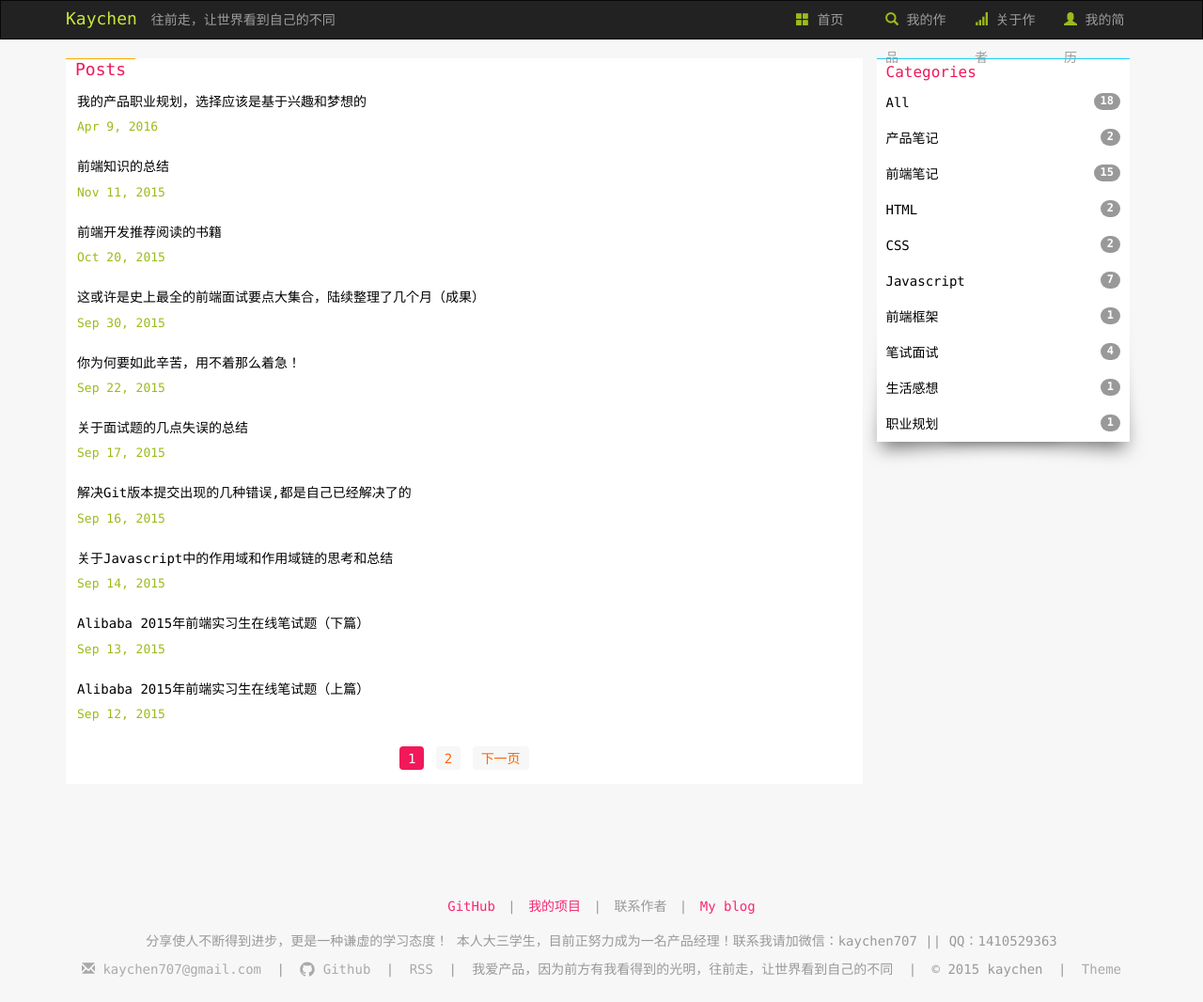
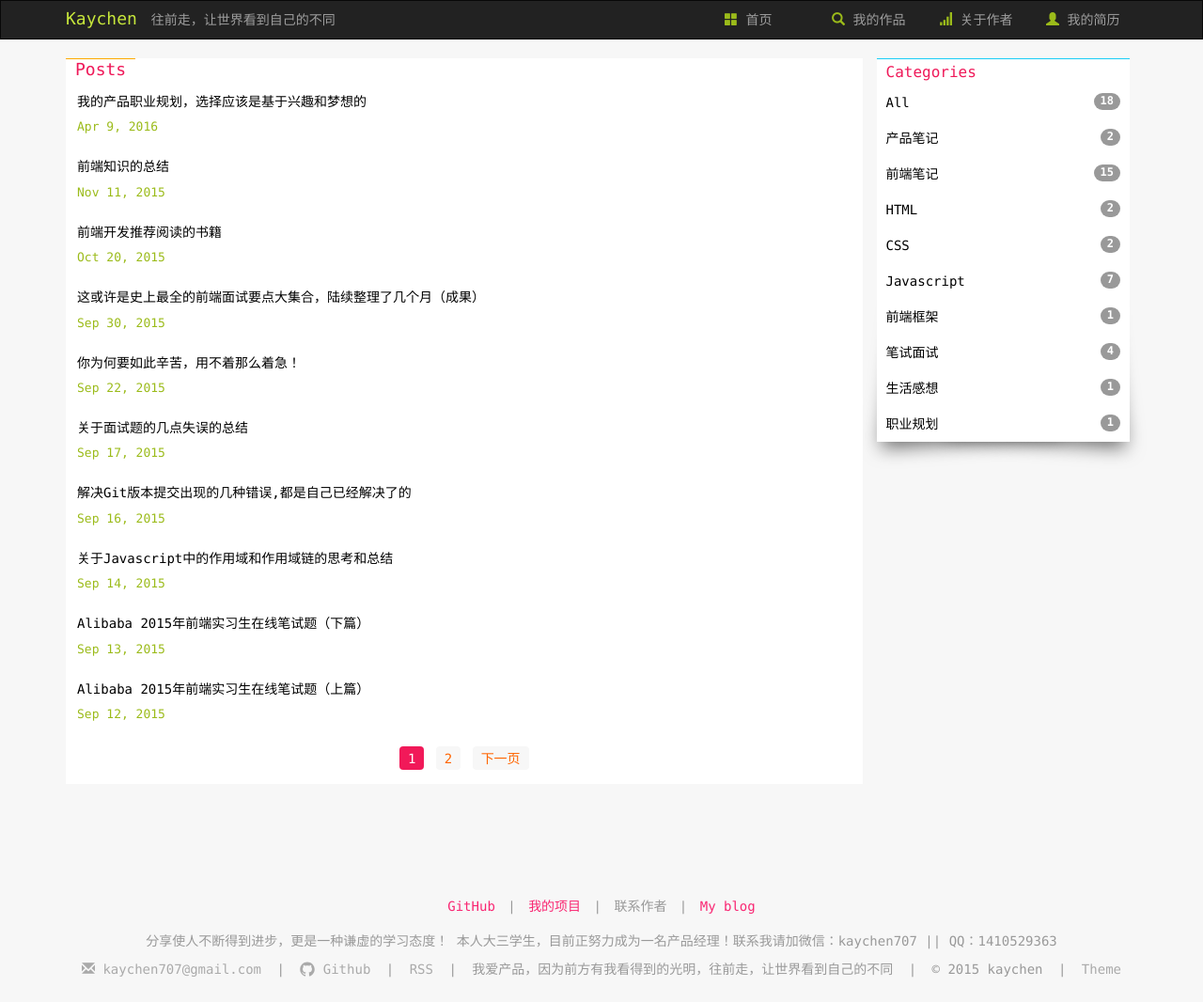
Before and after one commit to LittlewhiteChen/LittlewhiteChen.github.io, a Jekyll site: the page built from index.html, in a window 1280 px wide. Shown: the whole page at 94% size. Built offline with Jekyll 4.4.1, drawn with Linux system fonts in a browser that asks for light colours; nearby versions of some CDN libraries; the list of posts is cut into pages by our own code; comment, search, counter and statistics services are not loaded; a style sheet for code colours, icons or effects is not loaded.

Commit message:
导航调整

```diff
--- a/static/css/index.css
+++ b/static/css/index.css
@@ -109,7 +109,7 @@ nav {
 }
 
 .navbar-nav li {
-    width: 95px;
+    width: 114px;
     text-align: center;
     height: 40px;
 }
```
